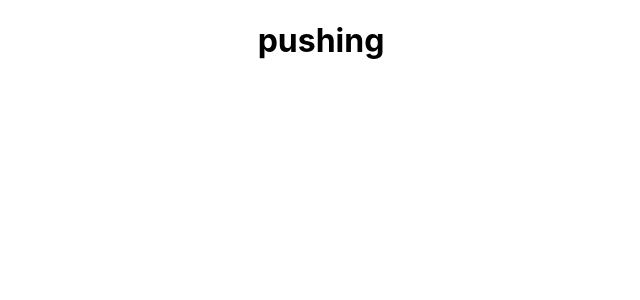
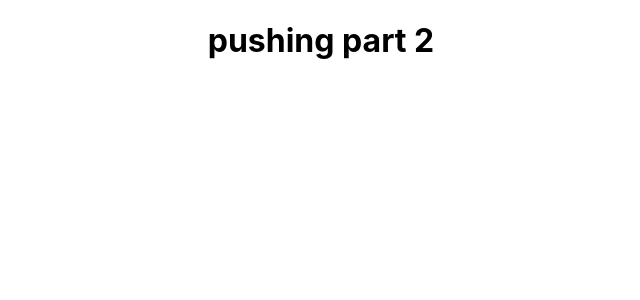
Before and after one commit to Shushant14/sushant, a React (Create React App) app: page / in a window 1280 px wide. Shown: the top 300 px of the page, without its empty margins (319-959 px from the left). Built offline with nearby package versions, Linux system fonts and the light colour scheme.

Commit message:
2nd commit

```diff
--- a/src/App.js
+++ b/src/App.js
@@ -5,7 +5,7 @@ function App() {
   return (
     <div className="App">
 
-      <h1>pushing</h1>
+      <h1>pushing part 2</h1>
     </div>
   );
 }
```
